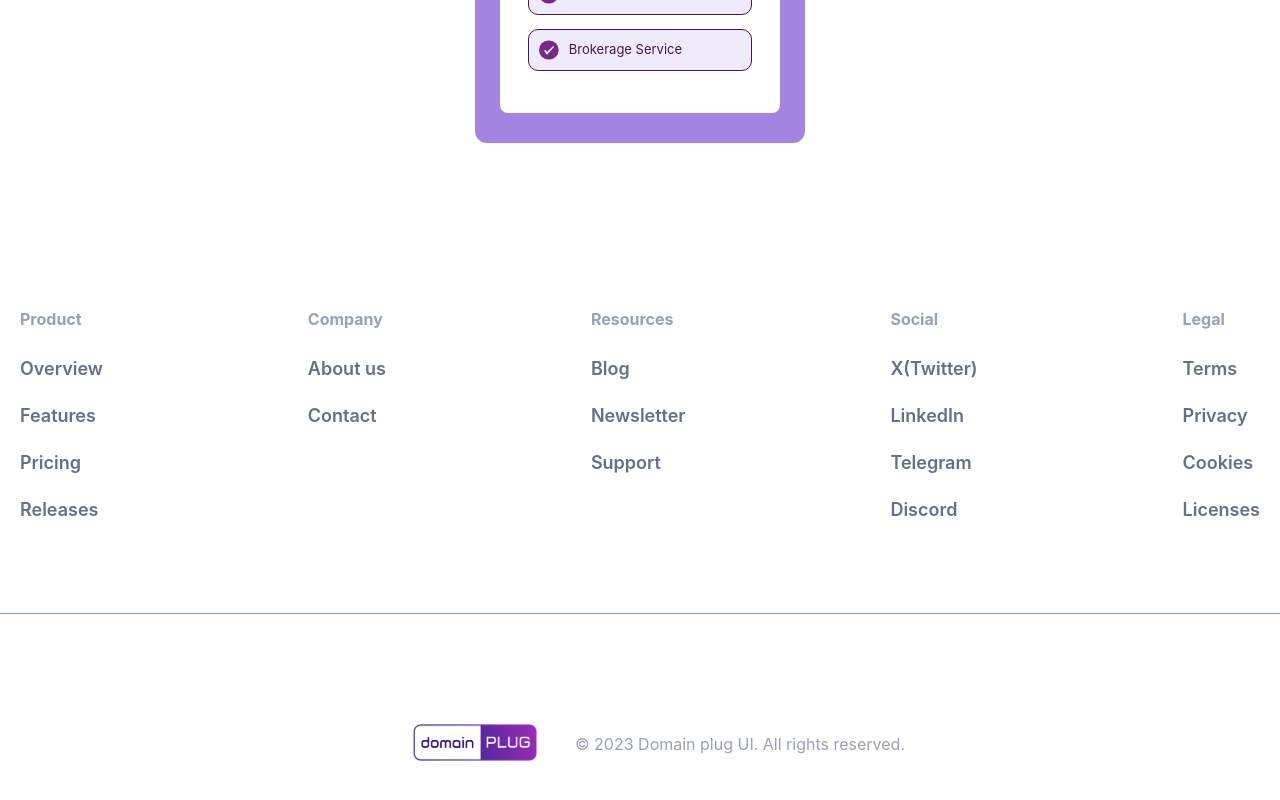
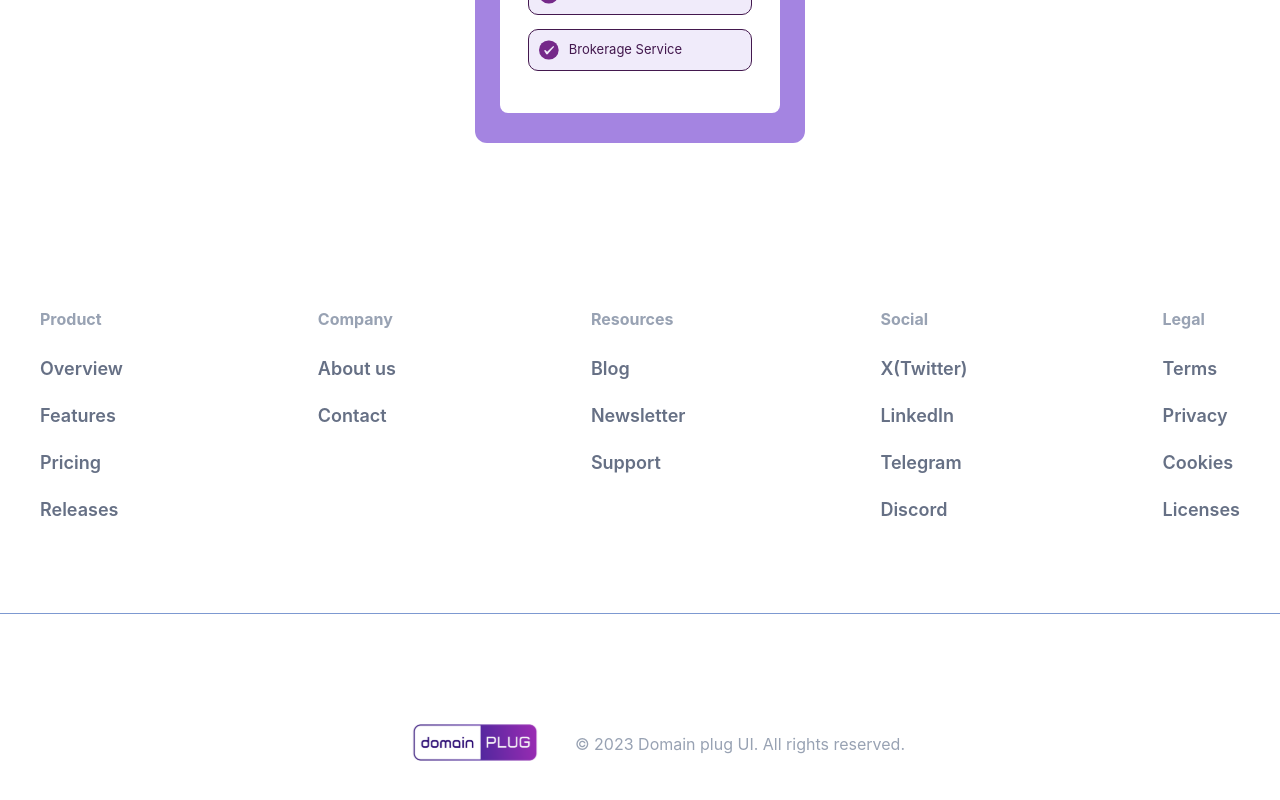
Before and after one commit to fomativeh/ens, a Next.js app in the folder frontend/: page / in a window 1280 px wide. Shown: the part 5127-5927 px from the top of the page. Built offline with nearby package versions, Linux system fonts and the light colour scheme.

Commit message:
UI adjustment continued

```diff
--- a/frontend/app/login/page.tsx
+++ b/frontend/app/login/page.tsx
@@ -110,7 +110,7 @@ const Login: React.FC = () => {
         <AuthWrapper>
           <form onSubmit={(e) => handleSubmit(e)}>
             <section className="w-full flex flex-col justify-start items-center">
-              <h1 className="text-[#B253CB] font-bold text-center">
+              <h1 className="text-[#B253CB] max-tablet:text-[25px] font-bold text-center">
                 Log in to your account
               </h1>
               <span className="max-tablet:mb-[55px] max-tablet:w-[200px] mb-[80px] text-center">
--- a/frontend/components/Footer.tsx
+++ b/frontend/components/Footer.tsx
@@ -6,7 +6,7 @@ import Image from "next/image";
 const Footer: React.FC = () => {
   return (
     <section className="flex flex-col w-full justify-start items-center bg-[#fff]">
-      <section className="w-full flex justify-between min-tablet:justify-evenly flex-wrap items-start py-[40px] min-tablet:px-[60px]">
+      <section className="w-full flex justify-between min-tablet:justify-evenly flex-wrap items-start py-[40px] px-[20px] min-tablet:px-[60px]">
         {footerData.length > 0 &&
           footerData.map((eachData) => {
             return (
```
